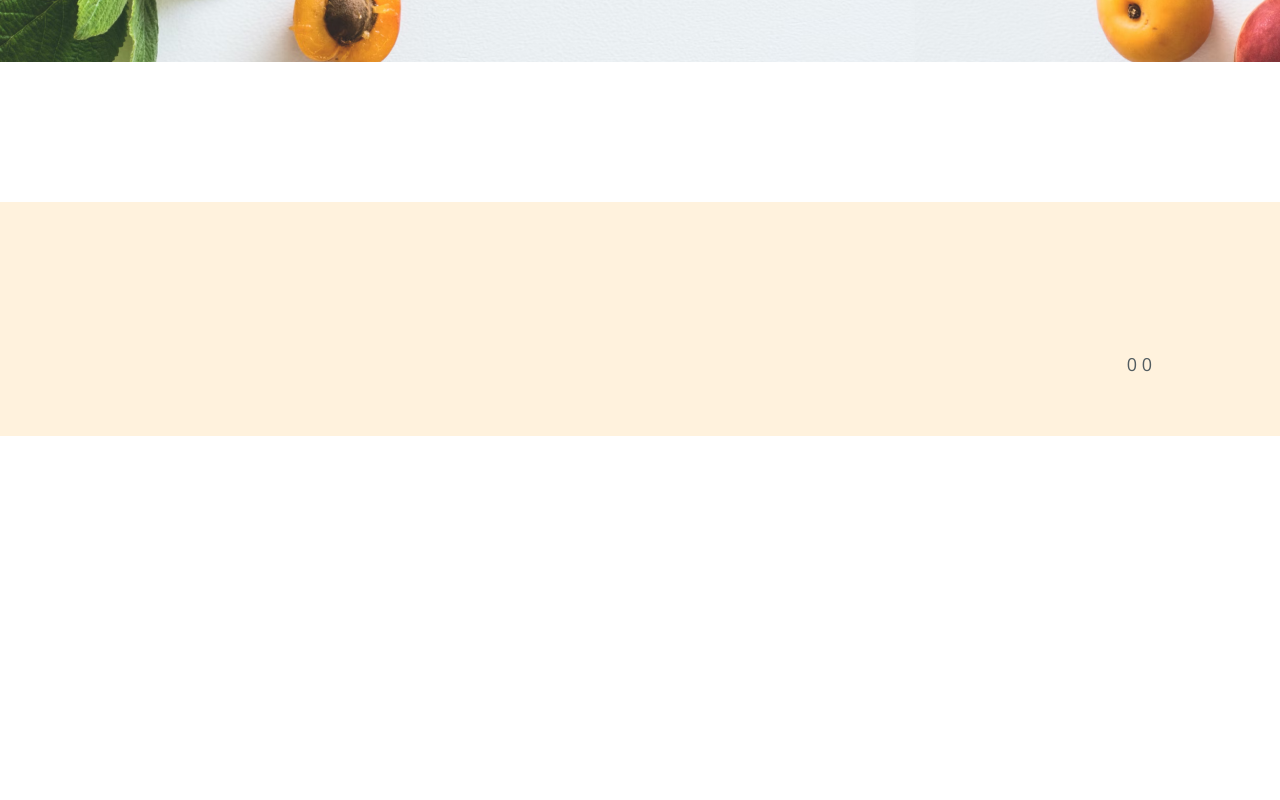
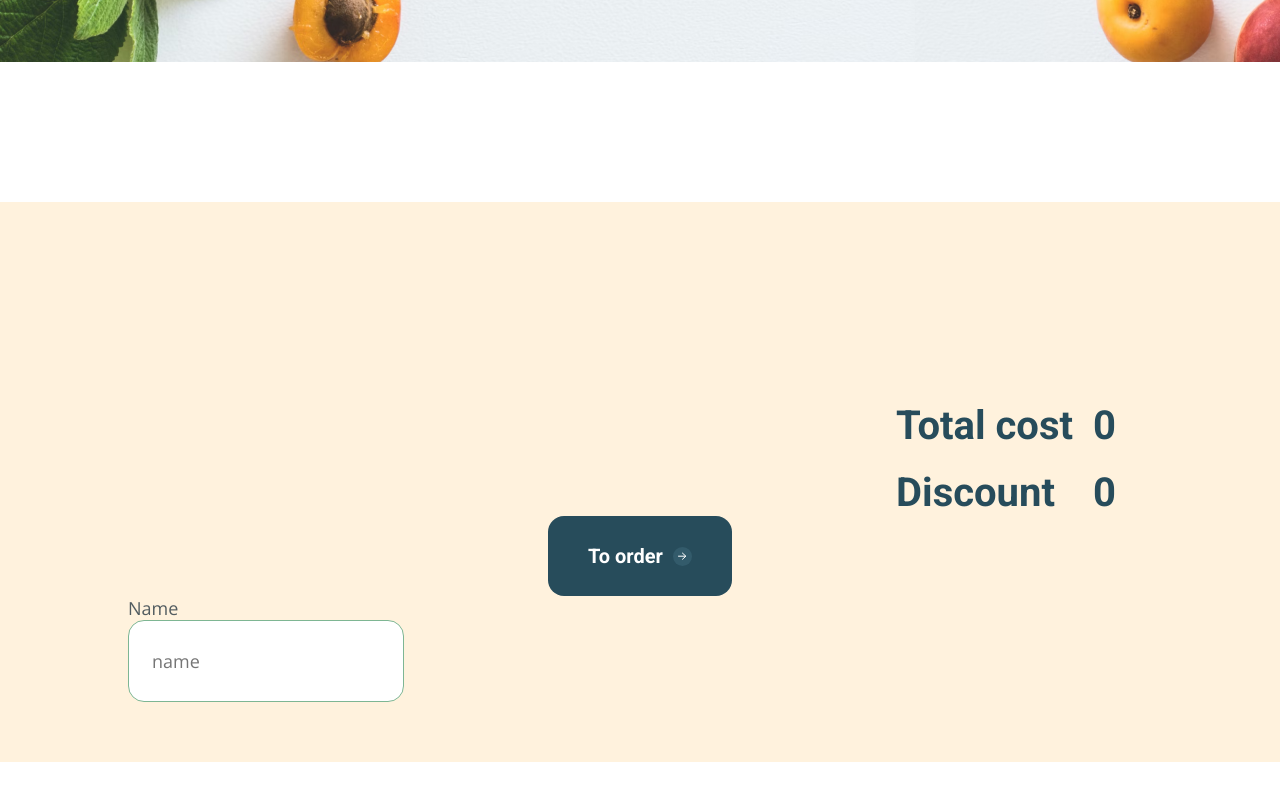
Before and after one commit to VanyaShumilo1/SigmaHomework5Frontend, a React (Create React App) app: page /cart in a window 1280 px wide. Shown: the part 656-1456 px from the top of the page. Before the commit the page ends 1192 px from the top, so only its background shows below. Built offline with nearby package versions, Linux system fonts and the light colour scheme.

Commit message:
form star

```diff
--- a/src/components/Cart/Cart.jsx
+++ b/src/components/Cart/Cart.jsx
@@ -1,43 +1,58 @@
-import React, {useContext} from 'react';
+import React, {useContext, useState} from 'react';
 import styles from '../../styles/cart.module.scss'
 import Container from "../Container";
 import {Context} from "../../context";
 import CartItem from "./CartItem";
+import Button from "../UI/Button";
+import buttonStyles from '../../styles/button.module.scss'
+import Input from "../UI/Input";
 
 const Cart = () => {
 
     const {cartItems, setCartItems} = useContext(Context)
 
     const totalCost = cartItems.reduce((prev, cur) => {
-        if (cur.product.discount === true) {
-           return prev + cur.product.discountPrice * cur.quantity
+        if (cur.product.discount) {
+            return prev + cur.product.discountPrice * cur.quantity
         }
         return prev + cur.product.originalPrice * cur.quantity
     }, 0)
 
     const discount = cartItems.reduce((prev, cur) => {
-        if (cur.product.discount === true) {
+        if (cur.product.discount) {
             return prev + (cur.product.originalPrice - cur.product.discountPrice) * cur.quantity
         }
         return prev
     }, 0)
 
-    console.log(discount)
+    const [isFormActive, setIsFormActive] = useState(false)
+
+    const [name, setName] = useState('')
 
     return (
         <div className={styles.cart}>
             <Container>
                 <div className={styles.cart__items}>
                     {
-                        cartItems.map(item => <CartItem item={item}/>)
+                        cartItems.map(item => <CartItem key={item.product._id} item={item}/>)
                     }
                 </div>
-
-                <div className={styles.cart__total}>
-                    <div>
-                        <div>{totalCost} {discount}</div>
+                <div className={styles.cart__price}>
+                    <div className={styles.cart__price_wrapper}>
+                        <div className={styles.cart__price_item}>Total cost</div>
+                        <div className={styles.cart__price_item}>{totalCost}</div>
+                        <div className={styles.cart__price_item}>Discount</div>
+                        <div className={styles.cart__price_item}>{discount}</div>
                     </div>
                 </div>
+
+            <Button className={[buttonStyles.button_blue, styles.cart__button].join(' ')}>To order</Button>
+                <form>
+                    <div>
+                        <label htmlFor="name">Name</label>
+                        <Input id={'name'} value={name} setValue={setName} placeholder={'name'}/>
+                    </div>
+                </form>
 
             </Container>
         </div>
--- a/src/components/Cart/CartItem.jsx
+++ b/src/components/Cart/CartItem.jsx
@@ -1,11 +1,31 @@
-import React from 'react';
+import React, {useContext, useState} from 'react';
 import ProductPrice from "../Products/ProductPrice";
 import NumberInput from "../UI/NumberInput";
 import CloseButton from "../UI/CloseButton";
 import styles from '../../styles/cartItem.module.scss'
 import Title from "../UI/Title";
+import {Context} from "../../context";
+import NumberInputInCart from "../UI/NumberInputInCart";
 
 const CartItem = ({item, ...props}) => {
+
+    const {cartItems, setCartItems} = useContext(Context)
+    const [quantity, setQuantity] = useState(item?.quantity)
+
+    const handleQuantity = (value) => {
+        setQuantity(value)
+        const cartItemsClone = cartItems.map(currentItem => {
+            if(currentItem.product._id === item.product._id) {
+                currentItem.quantity = value
+                return currentItem
+            }
+            return currentItem
+        })
+
+        setCartItems(cartItemsClone)
+    }
+
+
     return (
         <div {...props} className={styles.cartItem}>
             <div className={styles.cartItem__content}>
@@ -20,7 +40,7 @@ const CartItem = ({item, ...props}) => {
             </div>
             <div className={styles.cartItem__triggers}>
                 <Title className={styles.cartItem__triggers_text}>Quantity:</Title>
-                <NumberInput className={styles.cartItem__input} value={item?.quantity}/>
+                <NumberInput className={styles.cartItem__input} value={quantity} setValue={setQuantity} onChange={(e) => handleQuantity(e.target.value)}/>
                 <CloseButton className={styles.cartItem__closeButton}>X</CloseButton>
             </div>
         </div>
--- a/src/components/Products/Overlay.jsx
+++ b/src/components/Products/Overlay.jsx
@@ -42,8 +42,6 @@ const Overlay = ({product, isOverlayActive, setIsOverlayActive, ...props}) => {
         }])
         setIsItemInCart(true)
     }
-
-    console.log(isItemInCart)
 
     return (
         <div id='overlay' {...props} className={[styles.overlay, isOverlayActive && styles.showOverlay].join(' ')}
--- a/src/components/Products/Products.jsx
+++ b/src/components/Products/Products.jsx
@@ -43,7 +43,6 @@ const Products = () => {
     }
 
     const {cartItems} = useContext(Context)
-    console.log(cartItems)
 
     return (
         <div className={styles.products}>
--- /dev/null
+++ b/src/components/UI/Input.jsx
@@ -0,0 +1,11 @@
+import React, {useState} from 'react';
+import styles from '../../styles/input.module.scss'
+
+const Input = ({value, setValue, className, ...props}) => {
+
+    return (
+        <input className={[styles.input, className].join(' ')} value={value} onChange={(e) => setValue(e.target.value)} {...props}/>
+    );
+};
+
+export default Input;
--- a/src/components/UI/NumberInput.jsx
+++ b/src/components/UI/NumberInput.jsx
@@ -1,9 +1,9 @@
 import styles from '../../styles/numberInput.module.scss'
 
 const NumberInput = ({value, setValue, className, ...props}) => {
-
     return (
-        <input {...props} className={[styles.numberInput, className].join(' ')} type="text" value={value} onChange={(e) => setValue(e.target.value)}/>
+        <input className={[styles.numberInput, className].join(' ')} type="number" min={'1'} value={value}
+               onChange={(e) => setValue(e.target.value)} {...props}/>
     );
 };
 
--- /dev/null
+++ b/src/components/UI/NumberInputInCart.jsx
@@ -0,0 +1,10 @@
+import styles from '../../styles/numberInput.module.scss'
+
+const NumberInput = ({value, setValue, className, ...props}) => {
+
+    return (
+        <input className={[styles.numberInput, className].join(' ')} type="text" value={value} {...props} />
+    );
+};
+
+export default NumberInput;
--- a/src/styles/button.module.scss
+++ b/src/styles/button.module.scss
@@ -27,6 +27,7 @@
 
 .button_black {
   background: $buttonBlack;
+  color: $white;
 }
 
 .button_blue {
--- a/src/styles/cart.module.scss
+++ b/src/styles/cart.module.scss
@@ -8,11 +8,29 @@
   &__items {
     display: flex;
     flex-direction: column;
-    gap: 30px;
+    gap: 40px;
   }
 
-  &__total {
+  &__price {
+    margin-top: 50px;
     display: flex;
     justify-content: flex-end;
+
+    &_wrapper {
+      display: grid;
+      grid-template-columns: 3fr 1fr;
+      gap: 20px;
+
+    }
+    &_item {
+      color: $blue;
+      font-family: 'Roboto', sans-serif;
+      font-size: 40px;
+      font-weight: 700;
+    }
+  }
+
+  &__button {
+    margin: 0 auto;
   }
 }
--- /dev/null
+++ b/src/styles/input.module.scss
@@ -0,0 +1,8 @@
+@import "variables";
+
+.input {
+  padding: 28px 23px;
+  border-radius: 16px;
+  border: 1px solid $borderInputColor;
+  background: $white;
+}
--- a/src/styles/numberInput.module.scss
+++ b/src/styles/numberInput.module.scss
@@ -1,7 +1,7 @@
 @import 'variables';
 
 .numberInput {
-  padding: 28px 0;
+  padding: 28px 0 28px 10px;
   border-radius: 16px;
   border: 2px solid $blue;
   display: block;
--- a/src/styles/variables.scss
+++ b/src/styles/variables.scss
@@ -12,3 +12,4 @@ $lineColor: #DEDDDD;
 $nonActualPriceColor: #B8B8B8;
 $buttonBlack: #1E1E1E;
 $peachColor: rgba(253, 176, 45, 0.16);
+$borderInputColor: #7EB693;
```
